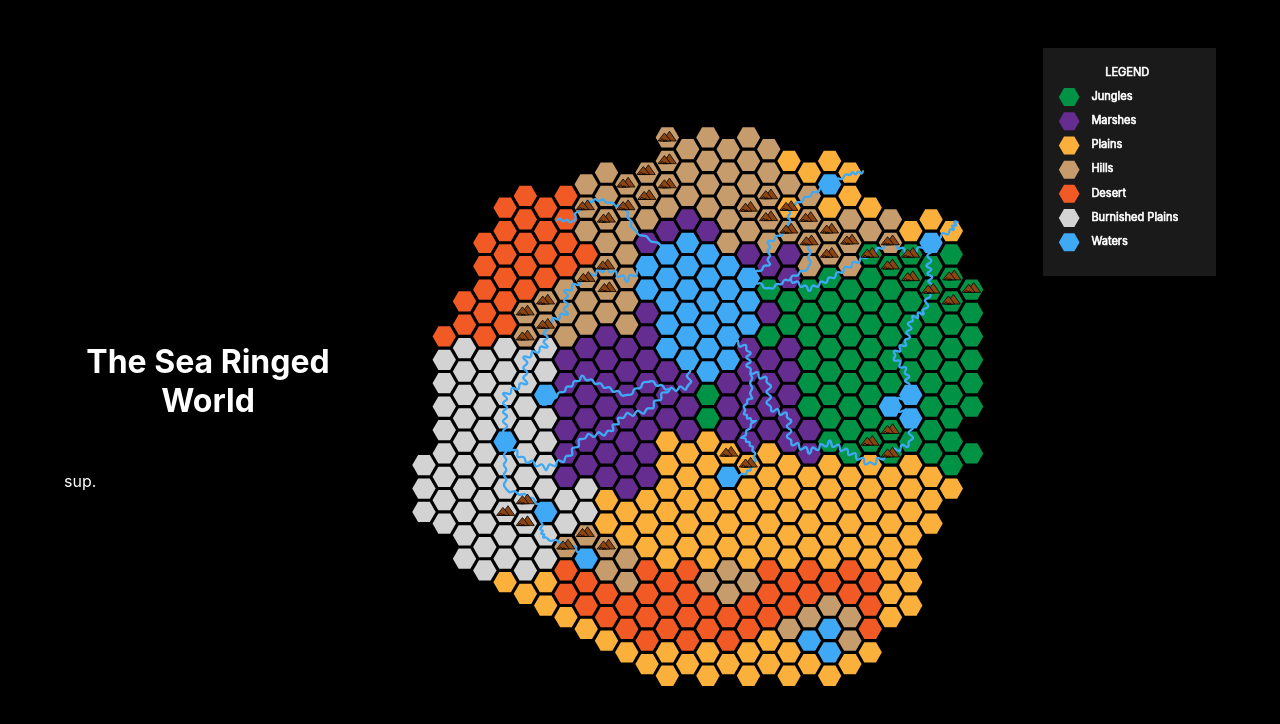
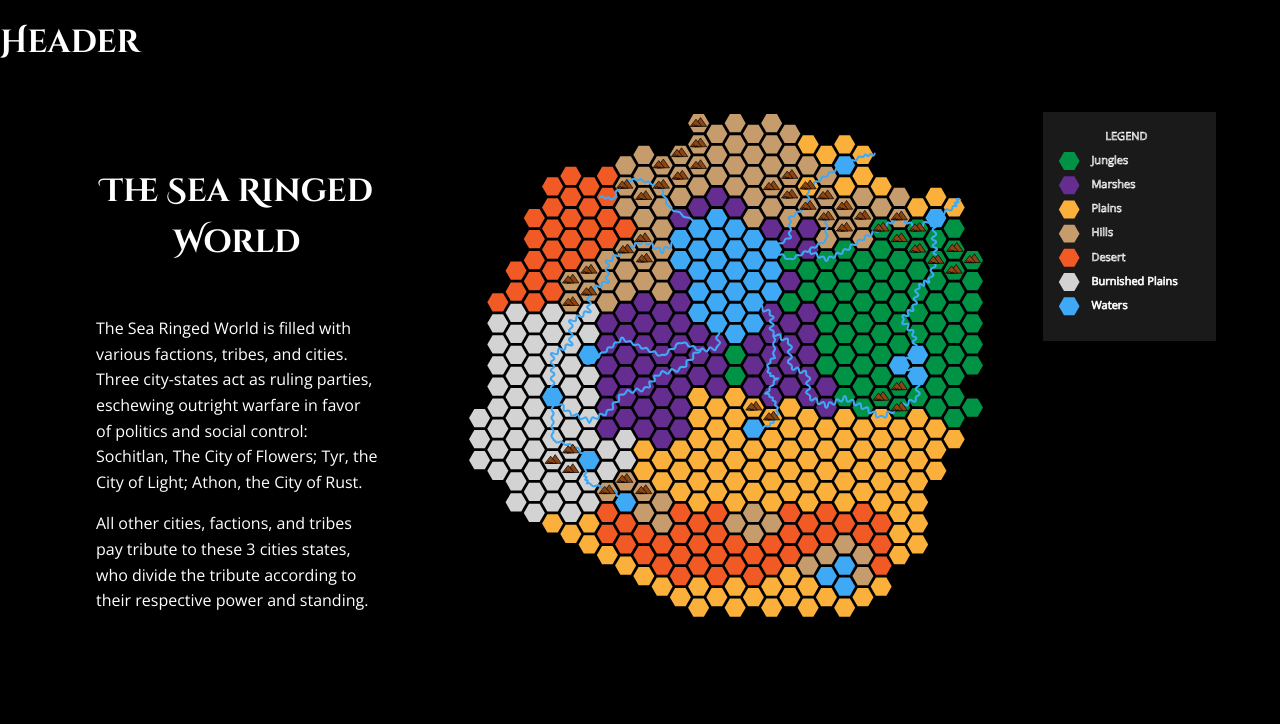
Before and after one commit to ShrikeFound/New-Light, a React (Create React App) app: page / in a window 1280 px wide. Shown: the top 724 px of the page. Built offline with nearby package versions, Linux system fonts and the light colour scheme.

Commit message:
added summaries, font styling

```diff
--- a/src/App.js
+++ b/src/App.js
@@ -1,11 +1,12 @@
 import React from 'react'
+import Header from './components/Header.js';
 import Map from './components/Map.js'
 
 
 function App() {
   return (
     <div className="App">
-
+      <Header/>
       <Map/>
 
     </div>
--- a/src/components/Description.js
+++ b/src/components/Description.js
@@ -1,10 +1,11 @@
 import React from 'react'
 
 const Description = ({ title, description }) => {
+  console.log(description)
   return (
     <div className="description">
       <h1 className="title">{title}</h1>
-      <p className="description">{description}</p>
+      <div dangerouslySetInnerHTML={{__html: description}} />
     </div>
   )
 }
--- /dev/null
+++ b/src/components/Header.js
@@ -0,0 +1,9 @@
+import React from 'react'
+
+const Header = () => {
+  return (
+    <h1>Header</h1>
+  )
+}
+
+export default Header
--- a/src/components/Legend.js
+++ b/src/components/Legend.js
@@ -3,30 +3,30 @@ import React from 'react'
 const Legend = () => {
   return (
     <svg viewBox="0 0 250 330" id="legend" className="legend" style={{backgroundColor: "rgba(255,255,255,.1)"}}>
-    <text transform="translate(90,40)" fill="white" stroke="white">LEGEND</text>
+    <text transform="translate(90,40)" className="title">LEGEND</text>
       <g transform="translate(20,80)">
         <polygon transform="translate(-130,-100)" className="jungles-icon" points="140.39 78 155.39 78 162.89 90.99 155.39 103.98 140.39 103.98 132.89 90.99 140.39 78" />
-        <text transform="translate(50,-5)" fill="white"  stroke="white">Jungles</text>
+        <text transform="translate(50,-5)">Jungles</text>
       </g>
 
       <g transform="translate(20,115)">
         <polygon transform="translate(-130,-100)" className="marshes-icon" points="140.39 78 155.39 78 162.89 90.99 155.39 103.98 140.39 103.98 132.89 90.99 140.39 78" />
-        <text transform="translate(50,-5)" fill="white"  stroke="white">Marshes</text>
+        <text transform="translate(50,-5)">Marshes</text>
       </g>
 
       <g transform="translate(20,150)">
         <polygon transform="translate(-130,-100)" className="plains-icon" points="140.39 78 155.39 78 162.89 90.99 155.39 103.98 140.39 103.98 132.89 90.99 140.39 78" />
-        <text transform="translate(50,-5)" fill="white"  stroke="white">Plains</text>
+        <text transform="translate(50,-5)">Plains</text>
       </g>
 
       <g transform="translate(20,185)">
         <polygon transform="translate(-130,-100)" className="hills-icon" points="140.39 78 155.39 78 162.89 90.99 155.39 103.98 140.39 103.98 132.89 90.99 140.39 78" />
-        <text transform="translate(50,-5)" fill="white"  stroke="white">Hills</text>
+        <text transform="translate(50,-5)">Hills</text>
       </g>
 
       <g transform="translate(20,220)">
         <polygon transform="translate(-130,-100)" className="desert-icon" points="140.39 78 155.39 78 162.89 90.99 155.39 103.98 140.39 103.98 132.89 90.99 140.39 78" />
-        <text transform="translate(50,-5)" fill="white"  stroke="white">Desert</text>
+        <text transform="translate(50,-5)">Desert</text>
       </g>
 
       <g transform="translate(20,255)">
--- a/src/components/Map.js
+++ b/src/components/Map.js
@@ -4,7 +4,7 @@ import Legend from './Legend.js'
 
 const Map = () => {
   const defaultTitle = "The Sea Ringed World"
-  const defaultDescription = "sup."
+  const defaultDescription = "<p>The Sea Ringed World is filled with various factions, tribes, and cities. Three city-states act as ruling parties, eschewing outright warfare in favor of politics and social control: Sochitlan, The City of Flowers; Tyr, the City of Light; Athon, the City of Rust.</p><p> All other cities, factions, and tribes pay tribute to these 3 cities states, who divide the tribute according to their respective power and standing.</p>"
   const [title,setTitle] = useState(defaultTitle);
   const [description,setDescription] = useState(defaultDescription);
   const [subTitle,setSubTitle] = useState(null);
@@ -55,7 +55,19 @@ const Map = () => {
             <description>{defaultDescription}</description>
             <g id="sochitlan" ref={sochitlan} onMouseEnter={()=> handleMouseEnter(sochitlan)}>
               <title>Sochitlan</title>
-              <descrition>sochitlan's description</descrition>
+              <descrition>
+                <p>Sochitlan, The City of Flowers, is the largest and most powerful city-state.
+                It enjoys dominion of the entire central valley of the world,
+                including the great lake that extends from the western mountain range to the south and almost all the way to the east.
+                The capitol itself rests in the center of this vast lake.
+                </p>
+                <p>
+                Sochitlan is a place of commerce.
+                Merchants sell their wares on boats, travelling within the lake and up the rivers that connect Sochitlan to the rest of the world.
+                All rivers -- or at least, all the ones that matter-- lead to Sochitlan. Sochitlan receives the lion's share of tribute.
+                </p>
+
+              </descrition>
             <g id="sochitlan-hexes">
 
                 <g id="waters" data-name="waters">
@@ -198,7 +210,22 @@ const Map = () => {
             </g>
             <g id="athon" ref={athon} onMouseEnter={()=> handleMouseEnter(athon)}>
               <title>Athon</title>
-              <description>This is the athon description</description>
+              <description>
+                <p>
+                  Athon, the City of Rust, lays claim to the northwestern deserts and, so it says,
+                  much of the western mountain ranges --  though these ranges are always in contention among the inhabitants.
+                  After having defeated the previous ruling city, Athon is known as the military center of the land, and as such enjoys the smallest portion of tribute.
+                </p>
+                <p>
+                The deserts where Athon's capitol lies are flecked bountifully with flecks of rusted iron and less so with flecks of gold and other precious materials,
+                giving the ground a red hue and a telltale glint at dawn and dusk. Landmarks and ruins of ancient civilizations are hidden and revealed as the sands shift,
+                making navigation through Athon difficult and dangerous.
+                </p>
+                <p>
+                  Though Sochitlan and Tyr are the more prestigious cities, Athon is the oldest, and most ambitious, of the three.
+                </p>
+
+              </description>
               <g id="athon-hexes"><g id="marshes-2" data-name="marshes"><polygon points="233.38 273.01 218.38 273.01 210.88 286.01 218.38 299 233.38 299 240.88 286.01 233.38 273.01" />
 <polygon points="244.38 258.01 259.38 258.01 266.89 271 259.38 284 244.38 284 236.88 271 244.38 258.01" />
 <polygon points="192.39 318 207.39 318 214.89 330.99 207.39 343.98 192.39 343.98 184.89 330.99 192.39 318" />
@@ -252,7 +279,20 @@ const Map = () => {
           </g>
           <g id="iwitlan" ref={iwitlan} onMouseEnter={()=> handleMouseEnter(iwitlan)}>
               <title>Iwitlan</title>
-              <description>Iwitlan's Description</description>
+              <description>
+                <p>
+                  Iwitlan, the City of Feathers, is a roaming city whose influence extends throughout the jungle it travels through.
+                  All settlements build their cities atop and hanging from the enormous glass beasts that wander through the jungle,
+                  but Iwitlan is built on the largest and most dangerous: A giant glass moth known as Ghost Eye.
+                  Iwitlan is a rich and well defended city, once favored as one of the ruling class.
+                </p>
+                <p>
+                They have access to plentiful biological numenera and other riches, and all of the cities move undetected through the jungle, making an attack difficult.
+                They were defeated by the City of Rust only through trickery,
+                and it is only because of their sense of honor and shame that they endure their new position as tributary.
+                </p>
+
+              </description>
             <g id="iwitlan-hexes">
               <g id="plains-2" data-name="plains"><polygon points="660.39 498 675.39 498 682.89 510.99 675.39 523.98 660.39 523.98 652.89 510.99 660.39 498" />
 <polygon points="649.39 483 634.39 483 626.89 495.99 634.39 508.98 649.39 508.98 656.89 495.99 649.39 483" />
@@ -325,7 +365,20 @@ const Map = () => {
           </g>
           <g id="tyr" ref={tyr} onMouseEnter={()=> handleMouseEnter(tyr)}>
               <title>Tyr</title>
-              <description>Tyr's description</description>
+              <description>
+                <p>Tyr, the City of Light, resides in the northeastern mountain range, extending south and west to meet Sochitlan, and east to reach the end of the world.
+                Tyr is where the Temple of Light resides, and as such is the astronomical and spiritual leader of the world.
+                </p>
+                <p>
+                  The Light Eaters, keepers of the Temple of Light, read the night sky for portents, and leaders of factions across the world come for guidance.
+                  Though the mountains make attacking Tyr difficult, the city-state doesn't boast a strong military force.
+                  Their main protection against invaders  is their favor with the Mute God, and this seems to be in question because of recent events.
+                </p>
+                <p>
+                Tyr receives only slightly more  tribute than Athon.
+                </p>
+
+              </description>
             <g id="tyr-hexes"><g id="waters-3" data-name="waters"><polygon points="660.39 138 675.39 138 682.89 150.99 675.39 163.98 660.39 163.98 652.89 150.99 660.39 138" />
 <polygon points="545.39 63 530.39 63 522.89 75.99 530.39 88.98 545.39 88.98 552.89 75.99 545.39 63" />
 </g><g id="plains-3" data-name="plains"><polygon points="701.39 123 686.39 123 678.89 135.99 686.39 148.98 701.39 148.98 708.89 135.99 701.39 123" />
@@ -385,7 +438,16 @@ const Map = () => {
           </g>
           <g id="burnished-plains" ref={burnishedPlains} onMouseEnter={()=> handleMouseEnter(burnishedPlains)}>
               <title>The Burnished Plains</title>
-              <description>A description</description>
+              <description>
+                <p>
+                  Those who inhabit the Burnished Plains live a difficult and dangerous life. Sheets of polised metal cover iron and the precious metals that form hills,mountains,and canyons that dot the landscape.
+                  ferro-organic giant flora and plentiful fauna thrive on the plains, surviving through unknown means and providing the human inhabitants with dangerous sources food and resources.
+                </p>
+                <p>
+                  The plain's inhabitants live nomadically to take advantage of the regular paths the beasts of the land take. The three largest houses are House Kratyss, House Deseia, and House Haolus.
+                </p>
+
+              </description>
             <g id="burnished-plains-hexes"><g id="waters-4" data-name="waters"><polygon points="181.39 483 166.39 483 158.89 495.99 166.39 508.98 181.39 508.98 188.89 495.99 181.39 483" />
 <polygon points="129.39 393 114.39 393 106.89 405.99 114.39 418.98 129.39 418.98 136.89 405.99 129.39 393" />
 <polygon points="181.39 333 166.39 333 158.89 345.99 166.39 358.98 181.39 358.98 188.89 345.99 181.39 333" />
@@ -454,7 +516,15 @@ const Map = () => {
 </g></g><polygon id="burnished-plains-outline" points="208.54 466 191.23 466 191.2 465.99 182.54 451 182.54 450.98 191.2 435.99 182.54 421 182.54 420.98 191.2 405.99 182.54 391 182.54 390.98 191.2 375.99 182.54 361 182.54 360.98 191.2 345.99 182.54 331 182.54 330.98 191.2 315.99 182.54 301 182.54 300.98 191.2 285.99 182.54 271 165.23 271 156.58 285.99 156.54 286 139.23 286 139.2 285.99 130.54 271 113.23 271 104.58 285.99 104.54 286 87.23 286 87.2 285.99 78.54 271 61.23 271 52.58 285.99 52.54 286 35.23 286 26.58 300.99 35.23 315.98 35.23 316 26.58 330.99 35.23 345.98 35.23 346 26.58 360.99 35.23 375.98 35.23 376 26.58 390.99 35.23 405.98 35.23 406 26.58 420.99 26.54 421 9.23 421 0.58 435.99 9.23 450.98 9.23 451 0.58 465.99 9.23 480.98 9.23 481 0.58 495.99 9.23 510.98 26.54 510.98 26.58 510.99 35.23 525.98 52.54 525.98 52.58 525.99 61.23 540.98 61.23 541 52.58 555.99 61.23 570.98 78.54 570.98 78.58 570.99 87.23 585.98 104.54 585.98 113.2 570.99 113.23 570.98 130.54 570.98 130.58 570.99 139.23 585.98 156.54 585.98 165.2 570.99 165.23 570.98 182.54 570.98 191.2 555.99 182.54 541 182.54 540.98 191.2 525.99 191.23 525.98 208.54 525.98 217.2 510.99 217.23 510.98 234.54 510.98 243.2 495.99 234.54 481 234.54 480.98 243.2 465.99 234.54 451 217.23 451 208.58 465.99 208.54 466" />
           </g><g id="elyss" ref={elyss} onMouseEnter={()=> handleMouseEnter(elyss)}>
               <title>Elyss</title>
-              <description>Elyss' Description</description>
+              <description>
+                <p>
+                  Elyss, Land of Burning Water, is an area of land dotted with Prismatic Hot Springs, shimmering pools of water that erupt from beneath the earth.
+                  The hot springs are tended by a collection of families, and the title of ruling family changes often as leaders rise and fall.
+                </p>
+                <p>The temperatures and depths of the hot springs vary, ranging from pleasantly hot to skin-melting, knee deep to abyssal.
+                  Without exception, each shimmering pool acts as a portal for anything that reaches its depths, and those who both survive the journey and return are hailed as heroes.
+              </p>
+              </description>
             <g id="elyss-hexes"><g id="marshes-3" data-name="marshes"><polygon points="504.39 408 519.39 408 526.89 420.99 519.39 433.98 504.39 433.98 496.89 420.99 504.39 408" />
 <polygon points="493.39 393 478.39 393 470.89 405.99 478.39 418.98 493.39 418.98 500.89 405.99 493.39 393" />
 <polygon points="348.39 378 363.39 378 370.89 390.99 363.39 403.98 348.39 403.98 340.89 390.99 348.39 378" />
@@ -496,18 +566,20 @@ const Map = () => {
           </g><g id="shabara" ref={shabara} onMouseEnter={()=> handleMouseEnter(shabara)} onClick={()=> handleMouseEnter(shabara)}>
               <title>Shabara</title>
               <description>
-                Shabara, Land of Broken Sky, is a dark world where the sun loses its power.
+                <p>Shabara, Land of Broken Sky, is a dark world where the sun loses its power.
                 Giant Floating Plates made of the same material as the Emperor's Palace hang high in the sky,
                 shrouding the land in gloom as they slowly shift and turn.
-
+                </p>
+                <p>
+                <p>
                 The plates are broken and fragmented,
                 and areas between these shapes where light filters through are somehow brighter and
                 hotter than the rest of the World and burn those who cross.
-
+                </p>
                 Citizens of the Land of Broken Sky do not recognize the ruling cities and pay no tribute,
                 and incursions into the Land of Broken Sky have proved devastatingly unsuccessful.
                 Nevertheless, its citizens are content to trade and socialize with members of the tributaries.
-
+                 </p>
                 </description>
             <g id="shabara-hexes"><g id="deserts-2" data-name="deserts"><polygon points="400.39 618 415.39 618 422.89 630.99 415.39 643.98 400.39 643.98 392.89 630.99 400.39 618" />
 <polygon points="597.39 633 582.39 633 574.89 645.99 582.39 658.98 597.39 658.98 604.89 645.99 597.39 633" />
--- a/src/index.css
+++ b/src/index.css
@@ -1,3 +1,5 @@
+@import url("https://fonts.googleapis.com/css2?family=Cinzel+Decorative:wght@400;700&family=Open+Sans:wght@300;400;600&display=swap");
+
 :root {
   --water-color: #3fa9f5;
   --hill-color: #c69c6d;
@@ -10,13 +12,18 @@
 
 body {
   margin: 0;
-  font-family: -apple-system, BlinkMacSystemFont, "Segoe UI", "Roboto", "Oxygen",
-    "Ubuntu", "Cantarell", "Fira Sans", "Droid Sans", "Helvetica Neue",
-    sans-serif;
+  font-family: "Open Sans", sans-serif;
   -webkit-font-smoothing: antialiased;
   -moz-osx-font-smoothing: grayscale;
   background-color: black;
   color: white;
+}
+
+h1,
+h2,
+h3,
+h4 {
+  font-family: "Cinzel Decorative", cursive;
 }
 
 code {
@@ -89,13 +96,13 @@ polygon {
   margin-top: 3rem;
   width: 90%;
   /* max-width: 1160px; */
-  height: 90vh;
-  /* max-height: 90vh; */
+  min-height: 90vh;
   margin-left: auto;
   margin-right: auto;
   flex-wrap: wrap;
-  grid-template-columns: 25% 50% 1fr;
+  grid-template-columns: 2fr 3fr 1fr;
   gap: 5%;
+  /* overflow-y: hidden; */
 }
 .map-feature {
   stroke: white;
@@ -105,16 +112,12 @@ polygon {
   fill: #000;
 }
 
-.description {
-  /* width: 90%; */
-  margin: 0 auto;
-}
 .description .title {
   text-align: center;
   margin-bottom: 3rem;
 }
-.description .description {
-  line-height: 1.7;
+.description {
+  line-height: 1.6;
 }
 .legend-container {
   height: 100%;
@@ -126,26 +129,35 @@ polygon {
   display: block;
   position: absolute;
 }
+.legend text {
+  stroke: white;
+  font-weight: 300;
+}
 @media only screen and (min-width: 600px) {
   .md-flex {
     display: grid;
   }
 
   .map-column {
-    align-self: center;
+    /* align-self: center; */
     order: 2;
+    /* border: 2px solid orange; */
+    max-height: 100%;
   }
   .description-column {
-    align-self: center;
+    /* align-self: center; */
+    padding: 2rem;
     order: 1;
+    /* border: 2px solid orange; */
   }
   .legend-column {
     order: 4;
+    /* border: 2px solid orange; */
   }
 }
 
 #world:hover > g:not(:hover) > polygon {
-  fill: rgba(0, 0, 0, 0.9);
+  fill: rgba(0, 0, 0, 0.75);
 }
 
 #rivers {
```
